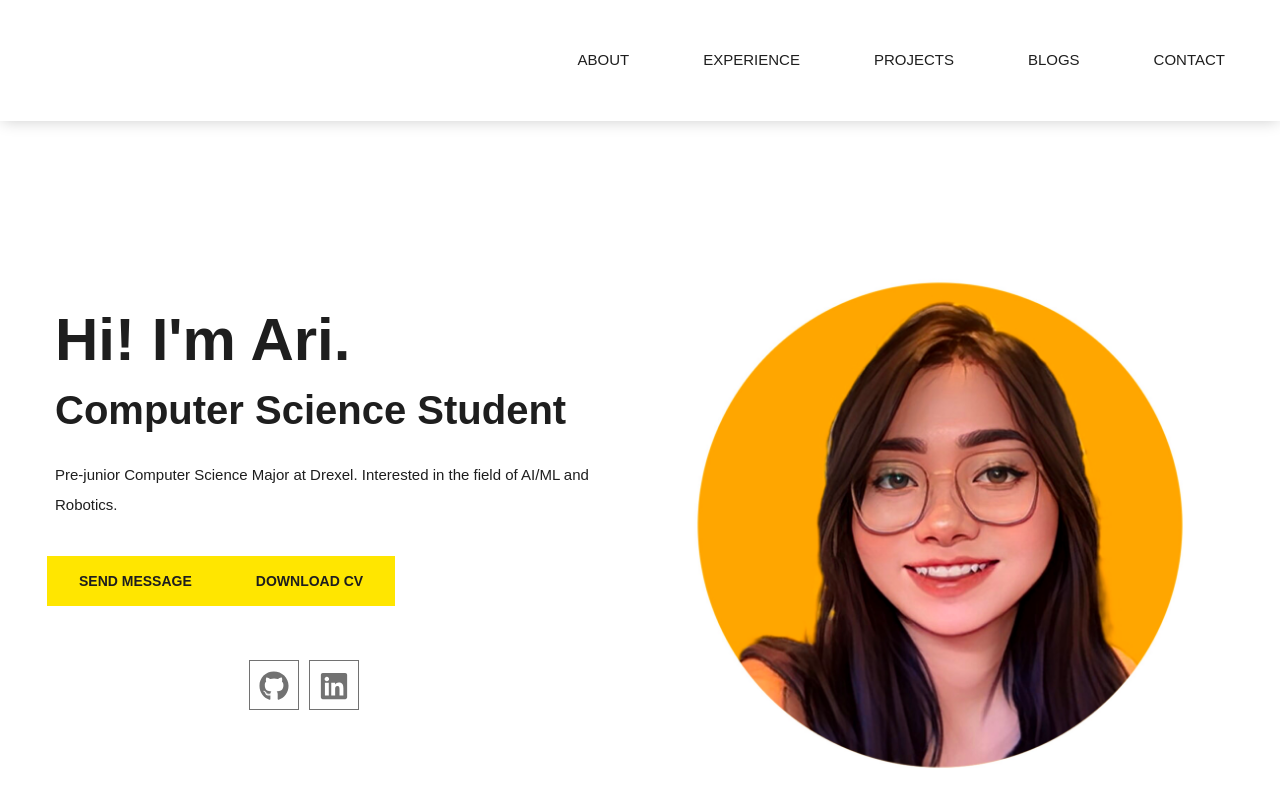
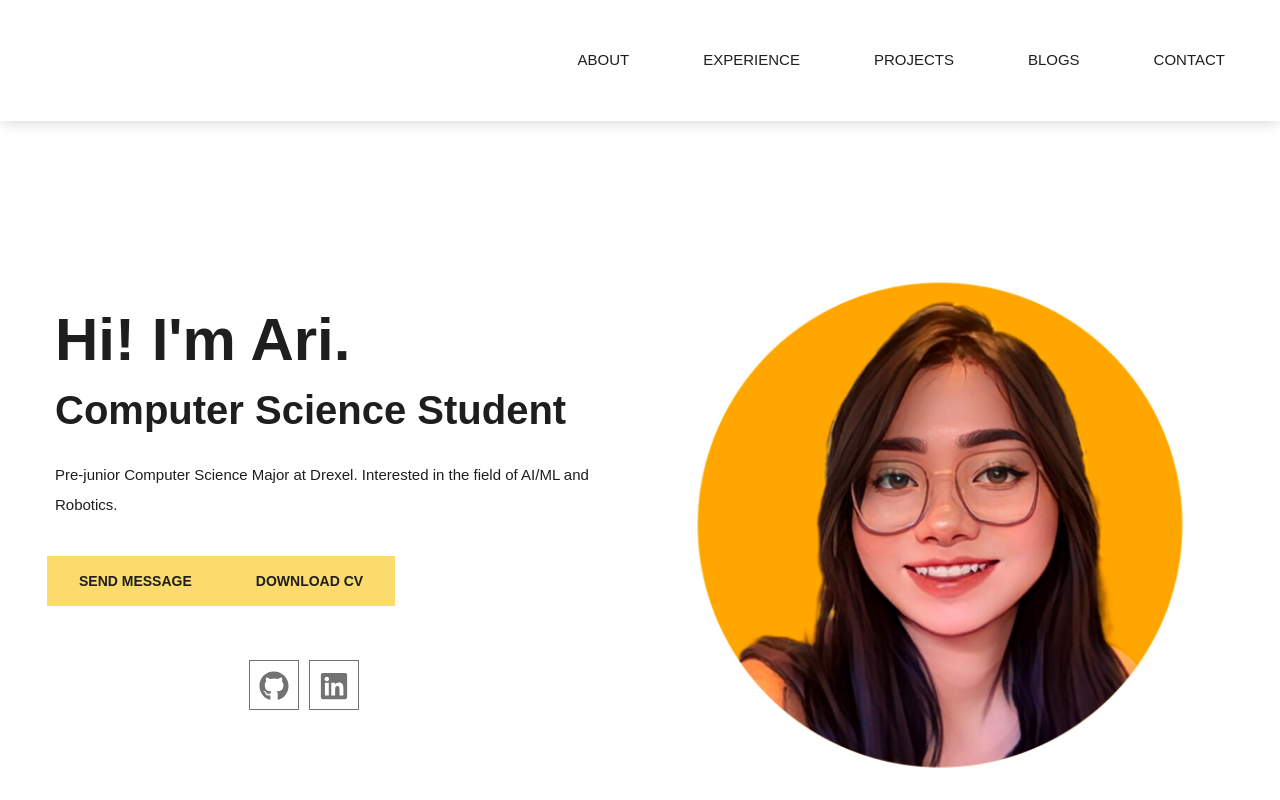
Before and after one commit to AriNguyen/portfolio, a React (Create React App) app: page / in a window 1280 px wide. Shown: the top 800 px of the page. Built offline with nearby package versions, Linux system fonts and the light colour scheme.

Commit message:
Change main color

```diff
--- a/src/style/colors.scss
+++ b/src/style/colors.scss
@@ -2,4 +2,4 @@ $white-color: #fff;
 $black-color: #1E1E1E;
 $light-color: #fbfbfb;
 
-$main-color: #FFE600;
+$main-color: #fbdb6b;
```
